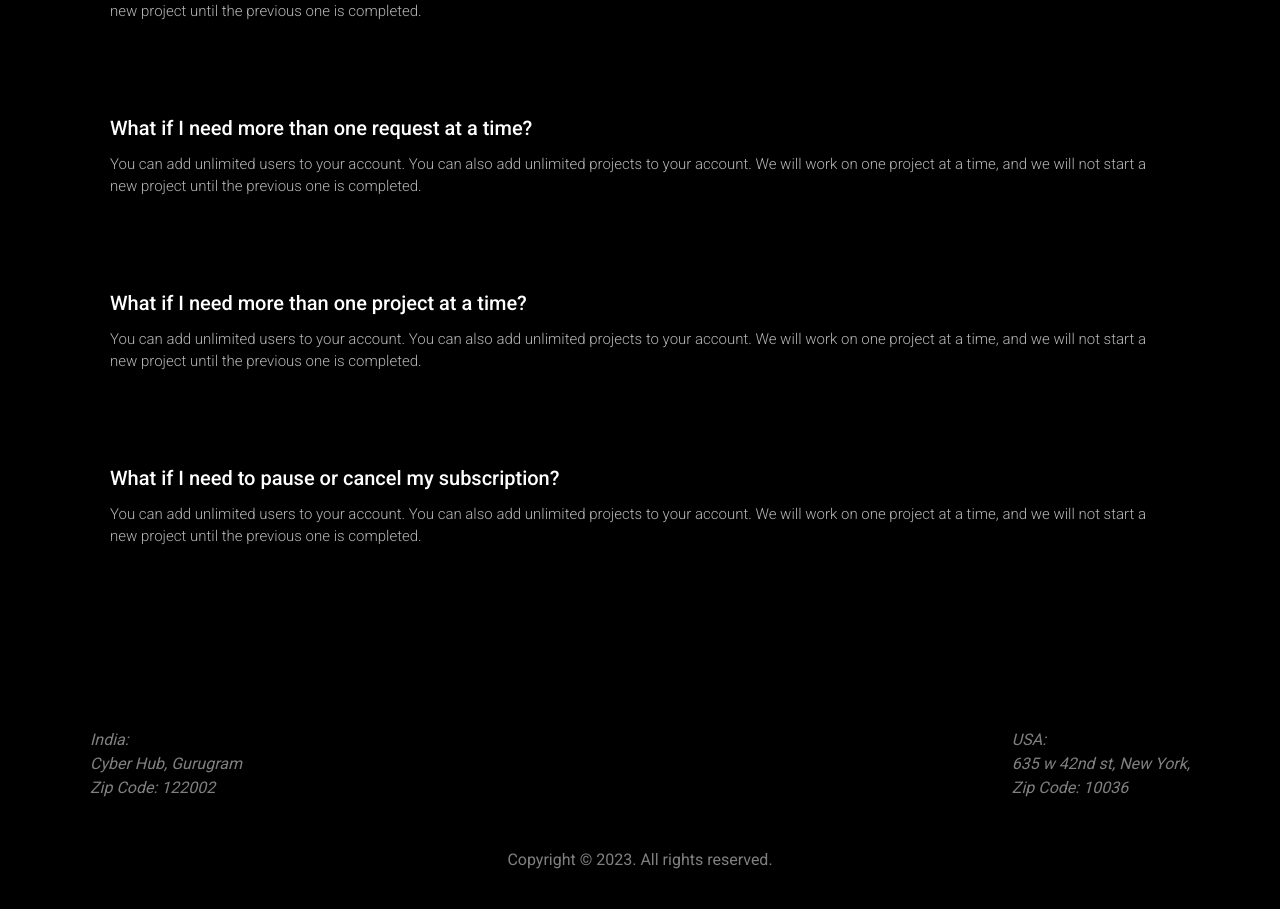
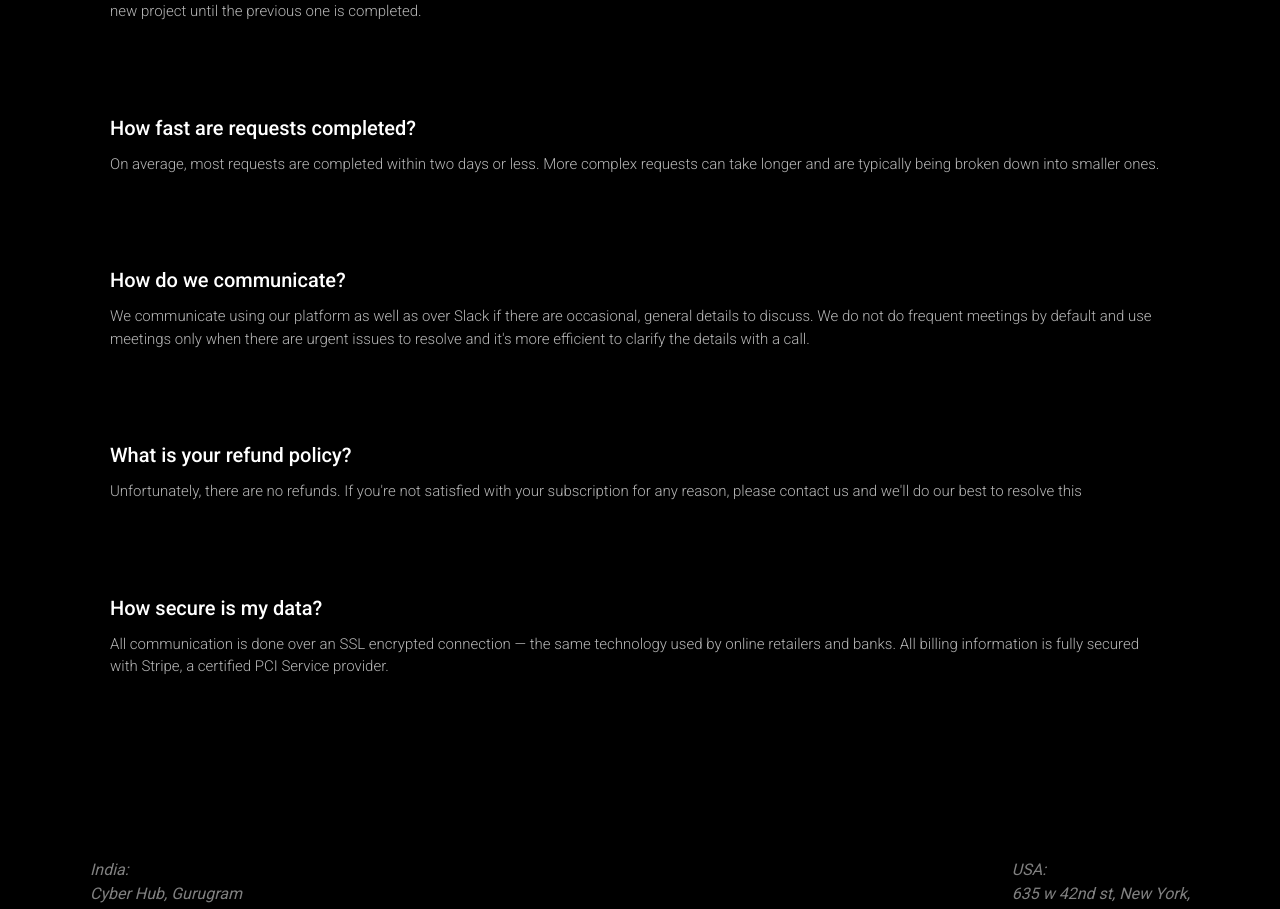
Before and after one commit to Shivam118/creit, a Next.js app: page / in a window 1280 px wide. Shown: the part 6489-7398 px from the top of the page. Built offline with nearby package versions, Linux system fonts and the light colour scheme.

Commit message:
FAQs Added

```diff
--- a/src/app/page.tsx
+++ b/src/app/page.tsx
@@ -240,21 +240,27 @@ export default function Home() {
             </p>
           </div>
           <div className='faqCard'>
-            <h4>What if I need more than one request at a time?</h4>
+            <h4>How fast are requests completed?</h4>
             <p>
-              {`You can add unlimited users to your account. You can also add unlimited projects to your account. We will work on one project at a time, and we will not start a new project until the previous one is completed.`}
+              {`On average, most requests are completed within two days or less. More complex requests can take longer and are typically being broken down into smaller ones.`}
             </p>
           </div>
           <div className='faqCard'>
-            <h4>What if I need more than one project at a time?</h4>
+            <h4>How do we communicate?</h4>
             <p>
-              {`You can add unlimited users to your account. You can also add unlimited projects to your account. We will work on one project at a time, and we will not start a new project until the previous one is completed.`}
+              {`We communicate using our platform as well as over Slack if there are occasional, general details to discuss. We do not do frequent meetings by default and use meetings only when there are urgent issues to resolve and it's more efficient to clarify the details with a call.`}
             </p>
           </div>
           <div className='faqCard'>
-            <h4>What if I need to pause or cancel my subscription?</h4>
+            <h4>What is your refund policy?</h4>
             <p>
-              {`You can add unlimited users to your account. You can also add unlimited projects to your account. We will work on one project at a time, and we will not start a new project until the previous one is completed.`}
+              {`Unfortunately, there are no refunds. If you're not satisfied with your subscription for any reason, please contact us and we'll do our best to resolve this`}
+            </p>
+          </div>
+          <div className='faqCard'>
+            <h4>How secure is my data?</h4>
+            <p>
+              {`All communication is done over an SSL encrypted connection — the same technology used by online retailers and banks. All billing information is fully secured with Stripe, a certified PCI Service provider.`}
             </p>
           </div>
         </div>
```
